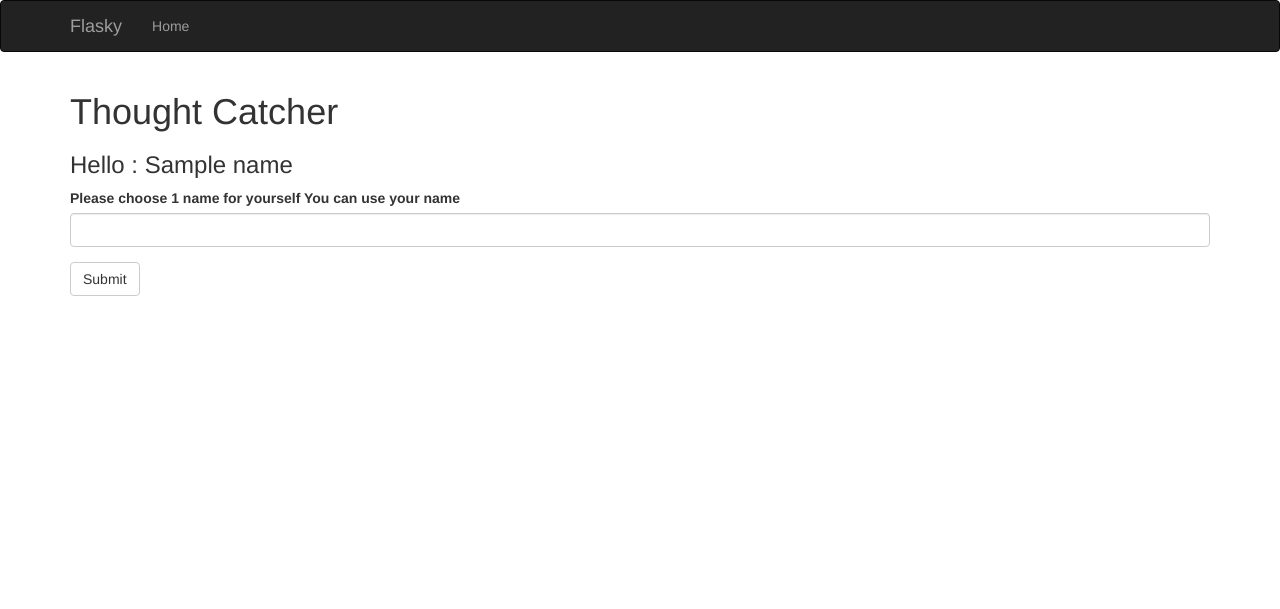
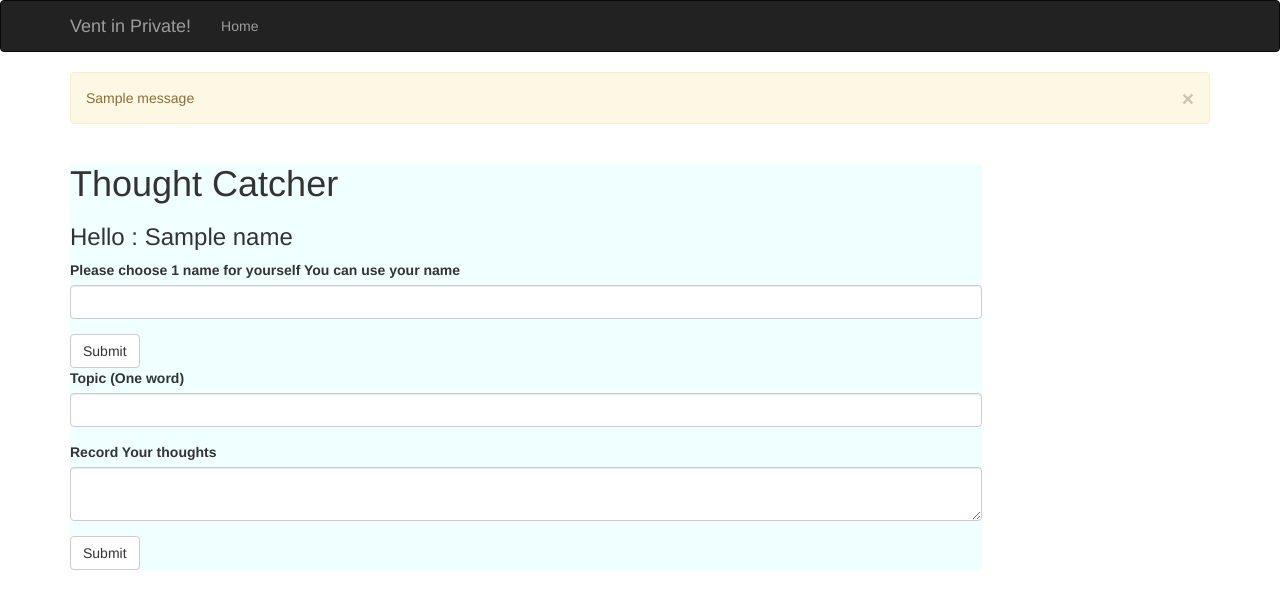
Before and after one commit to craemcode/thoughtcatcher, a Flask app: template templates/index.html in a window 1280 px wide. Shown: the top 609 px of the page. Run offline with Flask 2, Linux system fonts and the light colour scheme; the template is opened without the code that fills it: values that come from a table or form of the project are taken from there, most other values are stand-ins (such as "Sample title", 1, 10 or a date in 2020); one stand-in notice (Sample message) is shown; some libraries are stand-ins or nearby versions.

Commit message:
a known user can log in

```diff
--- a/app.py
+++ b/app.py
@@ -1,8 +1,8 @@
 from ensurepip import bootstrap
-from flask import Flask, redirect, render_template, request
-from model import db,Todo
+from flask import Flask, redirect, render_template, request, session, flash
+from model import db,Todo,User,Topic,Thought
 from flask_bootstrap import Bootstrap
-from forms import UserForm
+from forms import UserForm, ThoughtForm
 
 app = Flask(__name__)
 app.config['SQLALCHEMY_DATABASE_URI'] = 'sqlite:///diary.db'
@@ -28,14 +28,82 @@ bootstrap = Bootstrap(app)
 #
 #
 @app.route('/', methods = ['POST','GET'])
+
 def index():
+
     name = None
+
     form = UserForm()
+
+
     if form.validate_on_submit():
-        name = form.name.data
-        form.name.data = ''
+        #flash("Name successfully submitted")
+        #beat the redirect
 
-    return render_template('index.html', form=form, name=name )
+        user = User.query.filter_by(name=form.name.data).first()
+
+        if user is None:
+            #session['known'] = False
+            flash('unkown user')
+            session['name'] = form.name.data
+            form.name.data = ''
+            return redirect('/')
+
+        else:
+            #session['known'] = True
+            session['id'] = user.id
+            session['name'] = form.name.data
+            form.name.data = ''
+            return redirect('/add_thought')
+
+    else:
+        pass
+        #fix this my niggar
+
+
+
+    return render_template('index.html',
+                            form1=form,
+                            name=session.get('name'),
+                            #known=session.get('known', False)
+                            )
+
+@app.route('/add_thought',methods=['POST','GET'])
+def add_thought():
+
+    topic = None
+    thought = None
+    form2 = ThoughtForm()
+
+    #If new topic, add topic to db, then get id...if old topic just add straight
+
+    if form2.validate_on_submit():
+       topic = Topic.query.filter_by(name=form2.topic.data).first()
+       if topic is None:
+           topic = Topic(name=form2.topic.data, user_id=session.get['id'])
+           db.session.add(topic)
+           db.session.commit()
+           flash('new topic added')
+
+           thought = Thought(name=form2.thought.data, topic_id=topic.id)
+           db.session.add(thought)
+           db.session.commit()
+           flash('thought successfully added')
+       else:
+            thought = Thought(name=form2.thought.data, topic_id=topic.id)
+            flash('thought successfully added')
+    else:
+        pass
+
+
+    return render_template('thoughts.html',
+                                form2=form2,
+                                name=session.get('name'))
+
+
+
+
+
 
 @app.route('/delete/<int:id>')
 def delete(id):
--- a/forms.py
+++ b/forms.py
@@ -1,8 +1,14 @@
 from flask_wtf import FlaskForm
-from wtforms import StringField, SubmitField, PasswordField
+from wtforms import StringField, SubmitField, TextAreaField
 from wtforms.validators import DataRequired
 
 
 class UserForm(FlaskForm):
     name = StringField("Please choose 1 name for yourself\n You can use your name",validators=[DataRequired()])
     submit = SubmitField(validators=[DataRequired()])
+
+
+class ThoughtForm(FlaskForm):
+    topic = StringField("Topic (One word)", validators=[DataRequired()])
+    thought = TextAreaField("Record Your thoughts", validators=[DataRequired()])
+    submit = SubmitField(validators=[DataRequired()])
--- a/static/css/main.css
+++ b/static/css/main.css
@@ -1,4 +1,4 @@
-body{
+.content{
     margin: 0;
     font-family: sans-serif;
     background-color: azure;
--- a/templates/base.html
+++ b/templates/base.html
@@ -1,6 +1,12 @@
 {% extends 'bootstrap/base.html' %}
 
-{% block title %}Thought Catcher {% endblock %}
+{% block head %}
+{{super()}}
+<link rel="styelesheet" href="{{url_for('static', filename='css/main.css')}}">
+{% endblock %}
+
+{% block title %}Thought Catcher {% endblock%}
+
 
 {% block navbar %}
     <div class="navbar navbar-inverse" role="navigation">
@@ -12,7 +18,7 @@
                     <span class="icon-bar"></span>
                     <span class="icon-bar"></span>
                 </button>
-                <a class="navbar-brand" href="/">Flasky</a>
+                <a class="navbar-brand" href="/">Vent in Private!</a>
             </div>
             <div class="navbar-collapse collapse">
                 <ul class="nav navbar-nav">
@@ -26,7 +32,18 @@
 
     {% block content %}
     <div class="container">
+        {% for message in get_flashed_messages() %}
+        <div class="alert alert-warning">
+            <button type="button" class="close" data-dismiss="alert">&times;</button>
+            {{message}}
+        </div>
+        {% endfor %}
+
+    </div>
+    <div class="container">
         {% block page_content %}
+        <!--Page content goes into this block-->
+
         {% endblock %}
 
 
--- a/templates/index.html
+++ b/templates/index.html
@@ -3,18 +3,12 @@
 
 
 
-{% block title %}
-Zacharia
-{% endblock %}
-
-
-
-
 {% block page_content %}
-<div class="content">
+<div class="content" style="width:80% ;background:azure">
     <h1>Thought Catcher</h1>
     <h3> Hello : {{ name }}</h3>
-    {{ wtf.quick_form(form)}}
+    {{ wtf.quick_form(form1)}}
+    {{ wtf.quick_form(form2)}}
 
 </div>
 {% endblock %}
```
